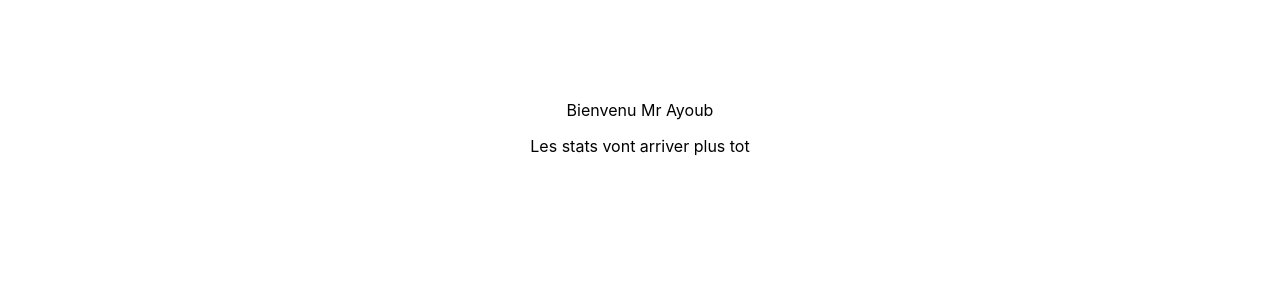
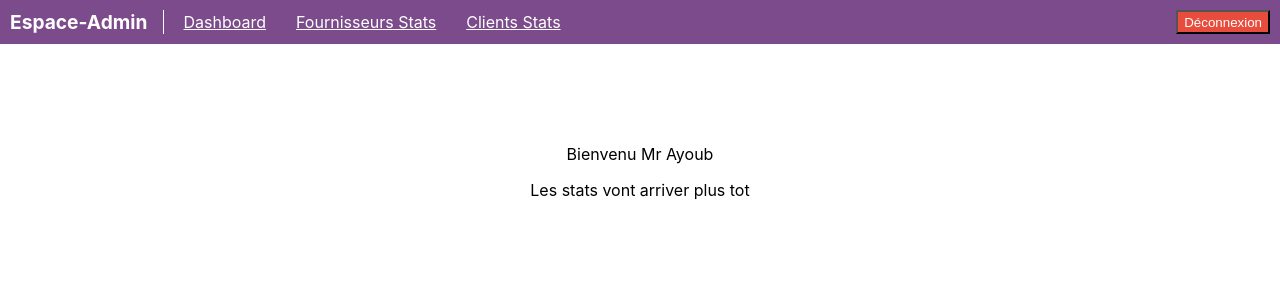
Before and after one commit to xdevsoftware7-prog/gestionFacturesServiceImmobilier, a React (Create React App) app in the folder frontend-service-facture/: page /admin in a window 1280 px wide. Shown: the top 300 px of the page. Built offline with nearby package versions, Linux system fonts and the light colour scheme; sample sign-in values are in the browser's storage.

Commit message:
Appel de composant NavbarAdmin dans le composant layoutAdmin

```diff
--- a/frontend-service-facture/src/layouts/LayoutAdmin.js
+++ b/frontend-service-facture/src/layouts/LayoutAdmin.js
@@ -1,11 +1,19 @@
 import React from 'react';
 import { Outlet, Link } from 'react-router-dom';
+import NavbarAdmin from '../components/NavbarAdmin';
 
 export default function LayoutAdmin() {
   return (
-    <div style={{ textAlign:'center',marginTop:'100px' }}>
+    <>
+      <NavbarAdmin/>
+      <div style={{ textAlign:'center',marginTop:'100px' }}>
         <p>Bienvenu Mr Ayoub</p>
         <p>Les stats vont arriver plus tot</p>
-    </div>
+        <div style={{ padding:'20px' }}>
+          <Outlet/>
+        </div>
+      </div>
+    </>
+
   )
 }
```
